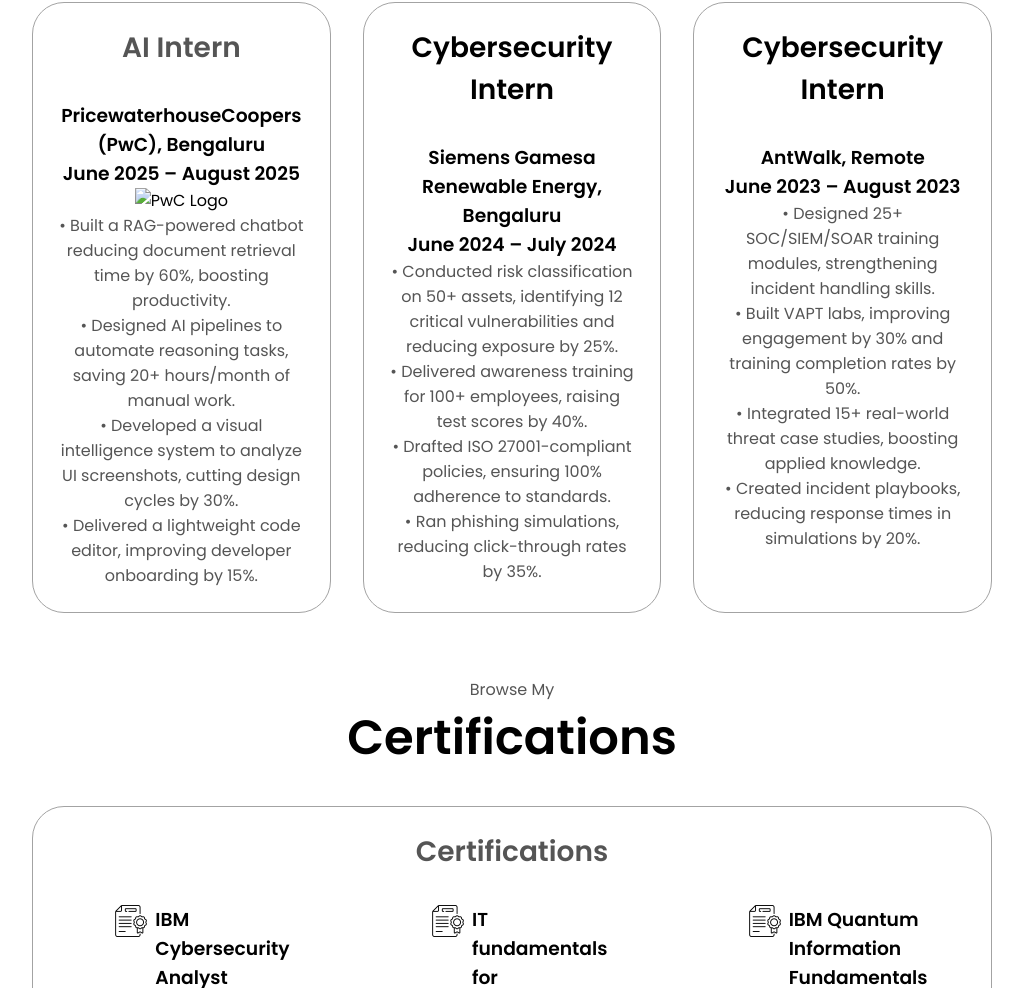
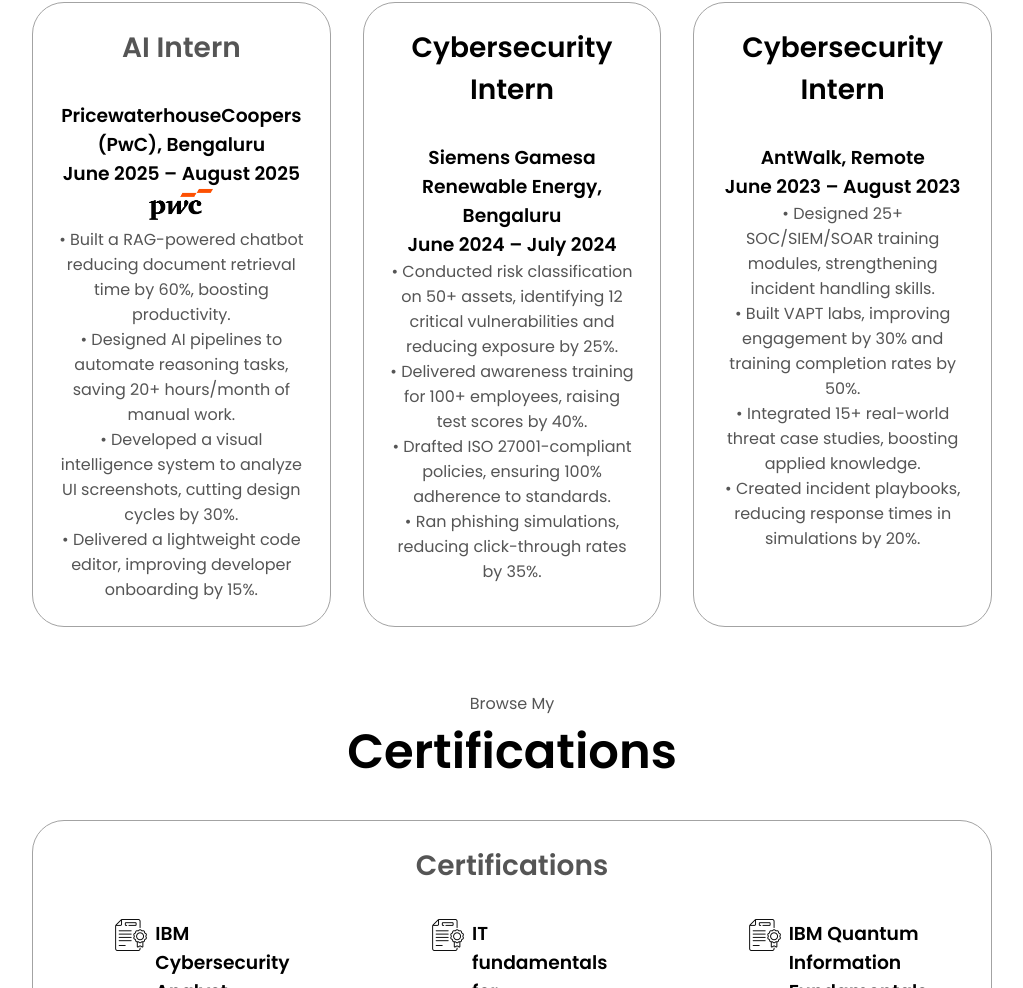
Before and after one commit to SamyakBargale/SamyakBargale.github.io, a plain HTML site: page index.html in a window 1280 px wide. Shown: the part 1823-2811 px from the top of the page, without its empty margins (128-1151 px from the left). Drawn offline with Linux system fonts and the light colour scheme; a script that the page names is missing.

Commit message:
Update index.html

```diff
--- a/index.html
+++ b/index.html
@@ -113,7 +113,7 @@
         <h2 class="experience-sub-title"><strong>AI Intern</strong></h2>
         <h3>PricewaterhouseCoopers (PwC), Bengaluru<br />June 2025 – August 2025</h3>
         <div class="company-logo">
-          <img src="pwc.png" alt="PwC Logo" class="icon" />
+          <img src="pwclogo.png" alt="PwC Logo" class="icon" />
         </div>
         <p>
           • Built a RAG-powered chatbot reducing document retrieval time by 60%, boosting productivity.<br />
```
